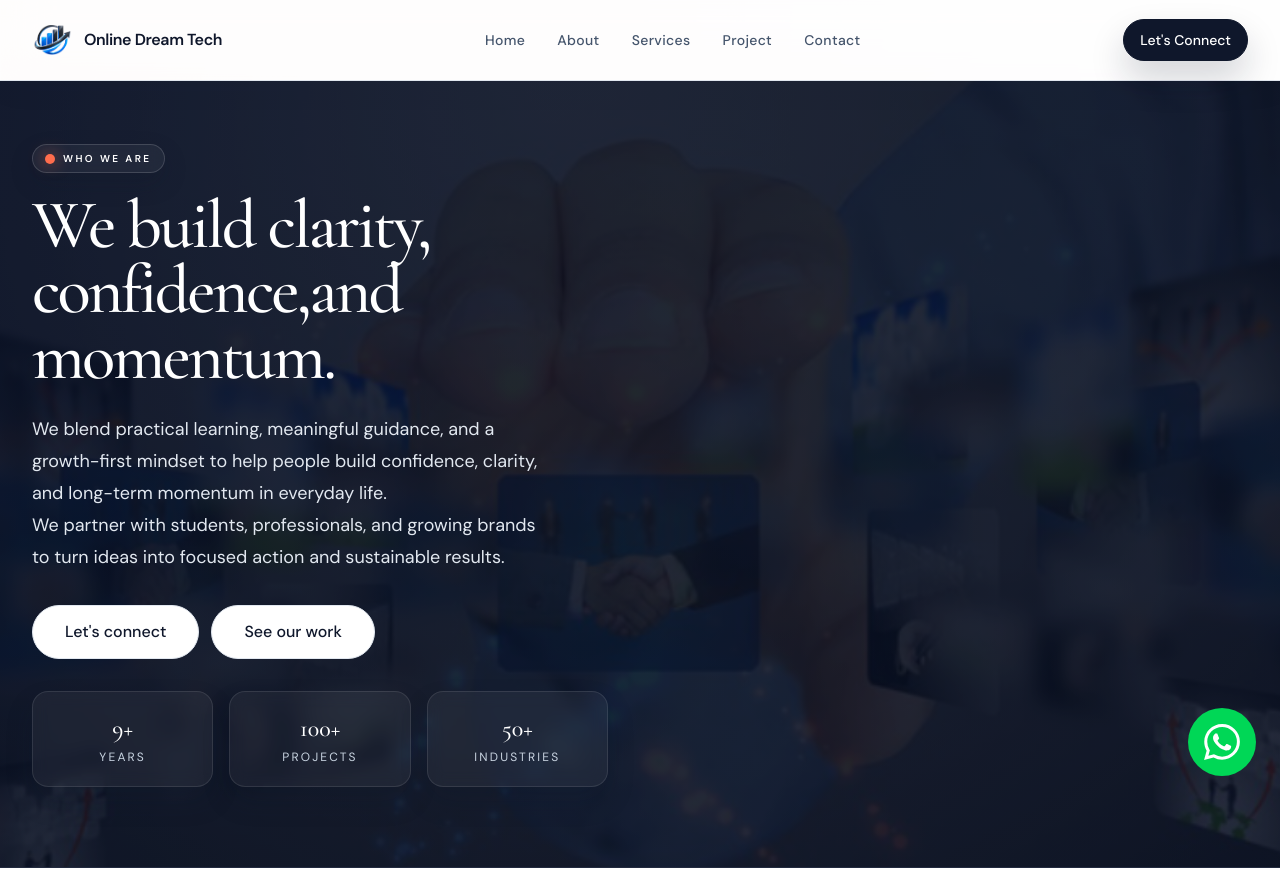
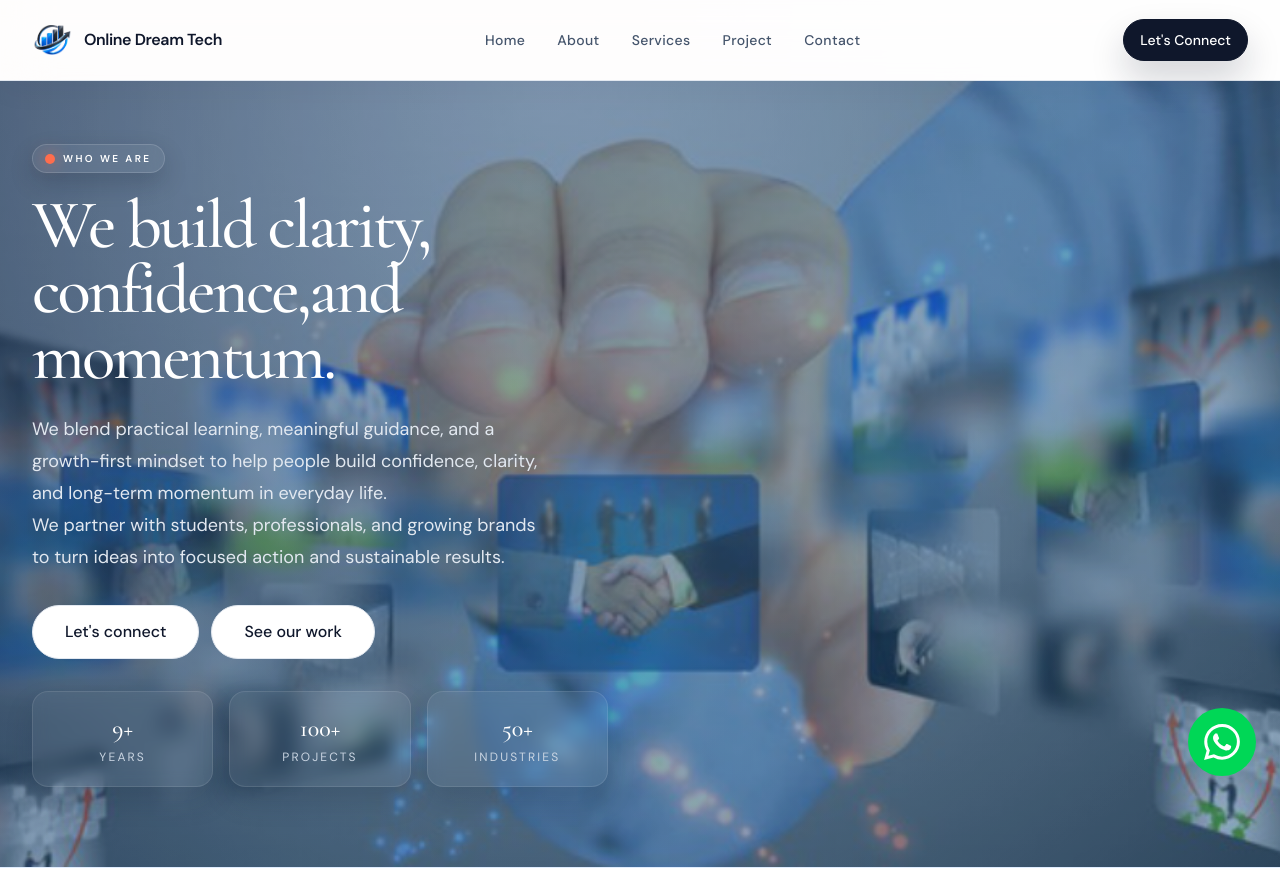
Before and after one commit to ydv83165-hub/online-dream-tech-, a Next.js app: page /about in a window 1280 px wide. Shown: the top 869 px of the page. Built offline with nearby package versions, Linux system fonts and the light colour scheme.

Commit message:
about page background abjustments

```diff
--- a/app/about/page.tsx
+++ b/app/about/page.tsx
@@ -25,16 +25,16 @@ export default function AboutPage() {
   return (
     <div className="bg-[#0e172d]">
       <section
-        className="about-panel relative overflow-hidden bg-[#0B132B] bg-cover bg-center bg-no-repeat border-b border-white/10 pb-12 pt-10 sm:pb-16 sm:pt-14 lg:pb-20 lg:pt-16"
+        className="about-panel relative overflow-hidden bg-[#dbeafe] bg-cover bg-center bg-no-repeat border-b border-white/10 pb-12 pt-10 sm:pb-16 sm:pt-14 lg:pb-20 lg:pt-16"
         style={{
           backgroundImage:
-            "linear-gradient(135deg, rgba(7, 18, 43, 0.78), rgba(17, 24, 39, 0.7)), url('/about-business-workspace.png')",
+            "linear-gradient(135deg, rgba(30, 64, 110, 0.46), rgba(59, 130, 180, 0.32)), url('/about-business-workspace.png')",
           backgroundSize: "cover",
           backgroundPosition: "center",
         }}
       >
-        <div className="absolute inset-0 bg-[linear-gradient(135deg,#0B132B_0%,#111827_52%,#0B132B_100%)] opacity-40" />
-        <div className="absolute inset-0 bg-[#020617]/35" />
+        <div className="absolute inset-0 bg-[linear-gradient(135deg,#1e4070_0%,#3b82b4_52%,#1e4070_100%)] opacity-15" />
+        <div className="absolute inset-0 bg-[#0f2a4a]/15" />
 
         <div className="relative mx-auto max-w-7xl px-4 sm:px-6 lg:px-8">
           <div className="grid items-center gap-10 lg:grid-cols-[1.05fr_0.95fr]">
```
